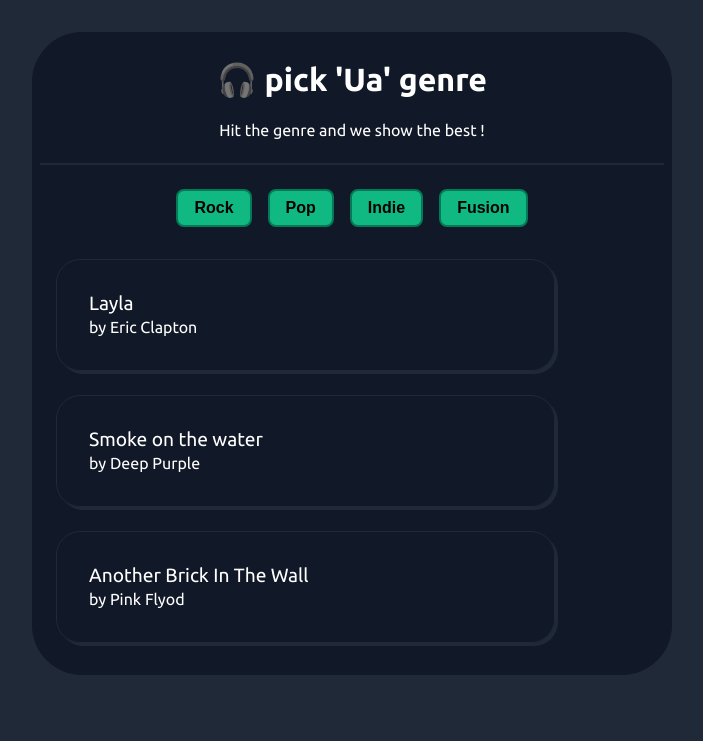
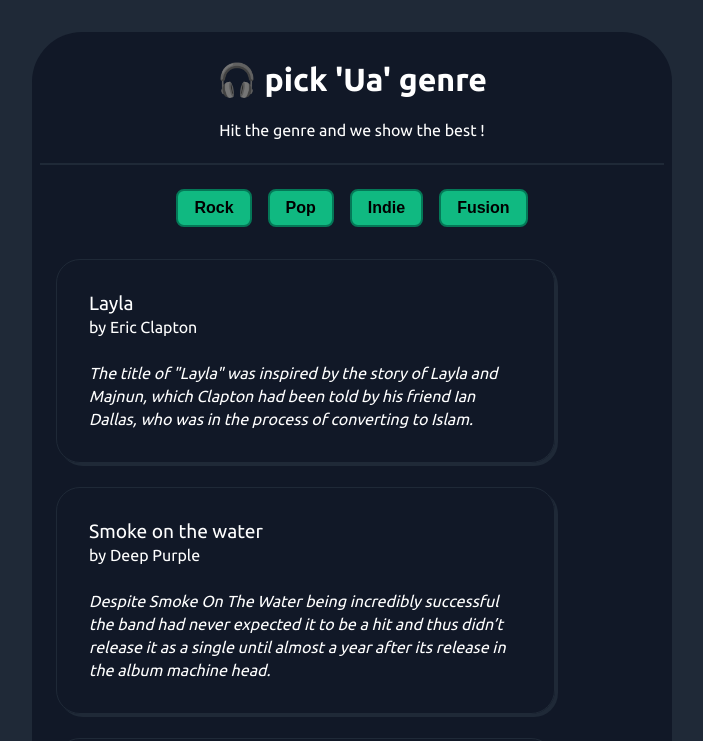
Before and after one commit to SlaYpoint/pickUaGenre, a React (Create React App) app: page / in a window 1280 px wide. Shown: the top 741 px of the page, without its empty margins (288-991 px from the left). Built offline with nearby package versions, Linux system fonts and the light colour scheme.

Commit message:
initial commit

```diff
--- a/src/App.js
+++ b/src/App.js
@@ -3,27 +3,83 @@
 
 const genreDb = {
   rock: [
-    { name: "Layla", artist: "Eric Clapton" },
-    { name: "Smoke on the water", artist: "Deep Purple" },
-    { name: "Another Brick In The Wall", artist: "Pink Flyod" }
+    {
+      name: "Layla",
+      artist: "Eric Clapton",
+      desc:
+        'The title of "Layla" was inspired by the story of Layla and Majnun, which Clapton had been told by his friend Ian Dallas, who was in the process of converting to Islam.'
+    },
+    {
+      name: "Smoke on the water",
+      artist: "Deep Purple",
+      desc:
+        "Despite Smoke On The Water being incredibly successful the band had never expected it to be a hit and thus didn’t release it as a single until almost a year after its release in the album machine head."
+    },
+    {
+      name: "Another Brick In The Wall",
+      artist: "Pink Flyod",
+      desc:
+        "The most widely recognized and well know song ever, right up there with We Are The Champions, We Will Rock You, Stairway to Heaven, and other 70's classics."
+    }
   ],
   pop: [
-    { name: "Shape of You", artist: "Ed Sheeran" },
-    { name: "Dynamite", artist: "BTS" },
-    { name: "Despacito", artist: "Luis Fonsi" }
+    {
+      name: "Shape of You",
+      artist: "Ed Sheeran",
+      desc:
+        'In "Shape of You," Ed Sheeran describes a relationship that begins at a bar and quickly leads to a bedroom.'
+    },
+    {
+      name: "Dynamite",
+      artist: "BTS",
+      desc:
+        "Song garnered the band their first Grammy nomination, for Best Pop Duo/Group Performance at 63rd Annual Grammy Awards, making them the first Korean pop act to be nominated for one."
+    },
+    {
+      name: "Despacito",
+      artist: "Luis Fonsi",
+      desc:
+        "Luis Fonsi's Despacito featuring Daddy Yankee is the most-viewed music video on YouTube. It was released in January 2017 and has more than 7.29 billion views."
+    }
   ],
   indie: [
-    { name: "Mango Showers", artist: "Mali" },
-    { name: "O Sanam", artist: "Lucky Ali" },
-    { name: "Find You", artist: "Pineaple Express" }
+    {
+      name: "Mango Showers",
+      artist: "Mali",
+      desc:
+        'Maalavika Manoj a.k.a "Mali" is a Mumbai-based singer-songwriter whose songs evoke the spirit of classic pop from the 1970s, 1980s, and 1990s'
+    },
+    {
+      name: "O Sanam",
+      artist: "Lucky Ali",
+      desc: "C'mon! Do you really need a description for this song?"
+    },
+    {
+      name: "Find You",
+      artist: "Pineaple Express",
+      desc:
+        "Pineapple Express are a progressive fusion band, cooked into a tasty concoction with Carnatic, Rock, Experimental, Electronic & Progressive elements."
+    }
   ],
   fusion: [
     {
       name: "Afreen Afreen",
-      artist: "Momina Mustehsan | Rahat Fateh Ali Khan"
+      artist: "Momina Mustehsan | Rahat Fateh Ali Khan",
+      desc:
+        "This is what you call a faithful remake of the original song by the same name sung by the maestro Nusret Fateh Ali Khan."
     },
-    { name: "Madari", artist: "Vishal Dadlani | Sonu Kakkar" },
-    { name: "Channa", artist: "Atif Aslam" }
+    {
+      name: "Madari",
+      artist: "Vishal Dadlani | Sonu Kakkar",
+      desc:
+        "With a strong percussive arrangement, this song talks about how no situation in life is in our control and we can only play along with the almighty, i.e. the Madari."
+    },
+    {
+      name: "Channa",
+      artist: "Atif Aslam",
+      desc:
+        "‘Channa’ which means ‘Darling’, is a song that sees a progression of deep, almost heart tugging waves stringed by the Orchestra in Serbia that finds its calm in the ever present pulse that takes the song to its climactic transition into the world of disco funk – highlighting the sense of satisfaction felt in the state of true love."
+    }
   ]
 };
 
@@ -54,6 +110,12 @@
                 <div>
                   <small>by {song.artist}</small>
                 </div>
+                <br />
+                <desc>
+                  <small>
+                    <em>{song.desc}</em>
+                  </small>
+                </desc>
               </div>
             </li>
           ))}
```
